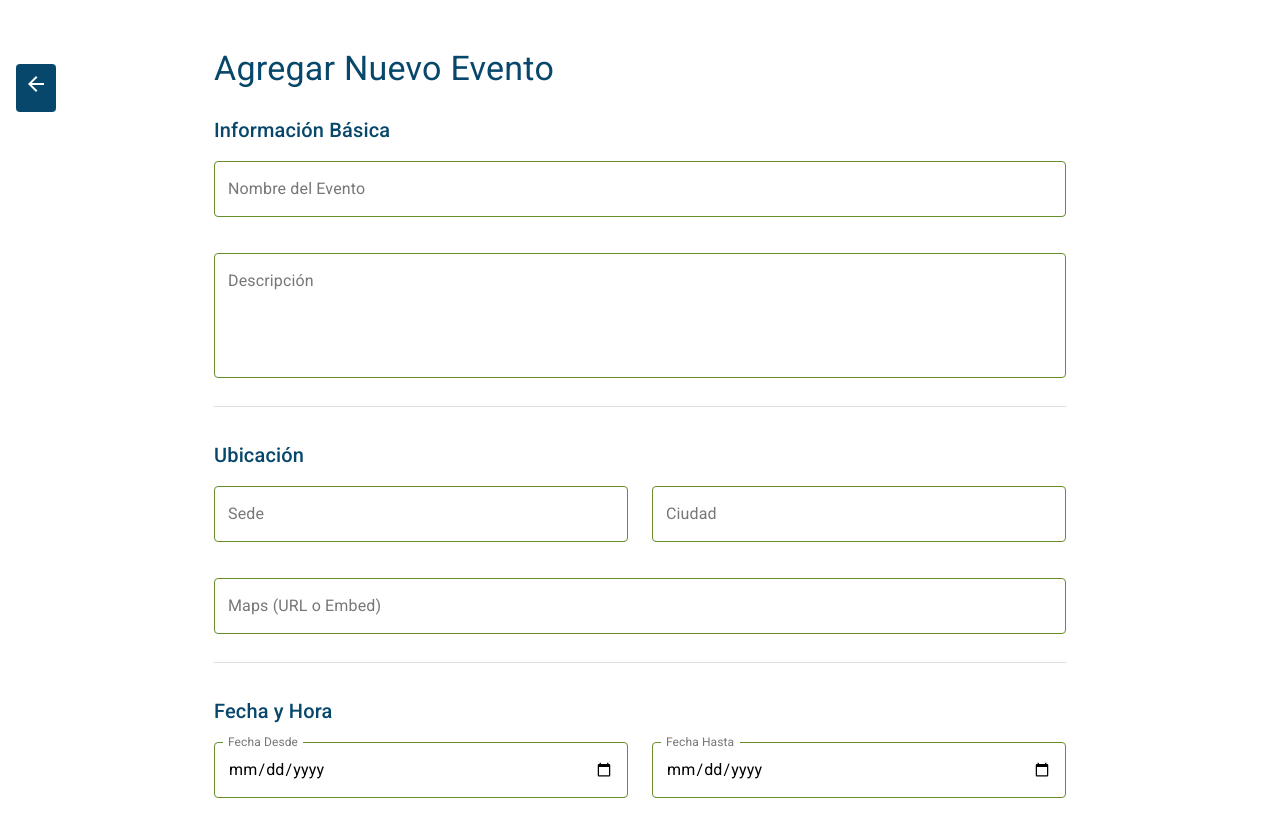
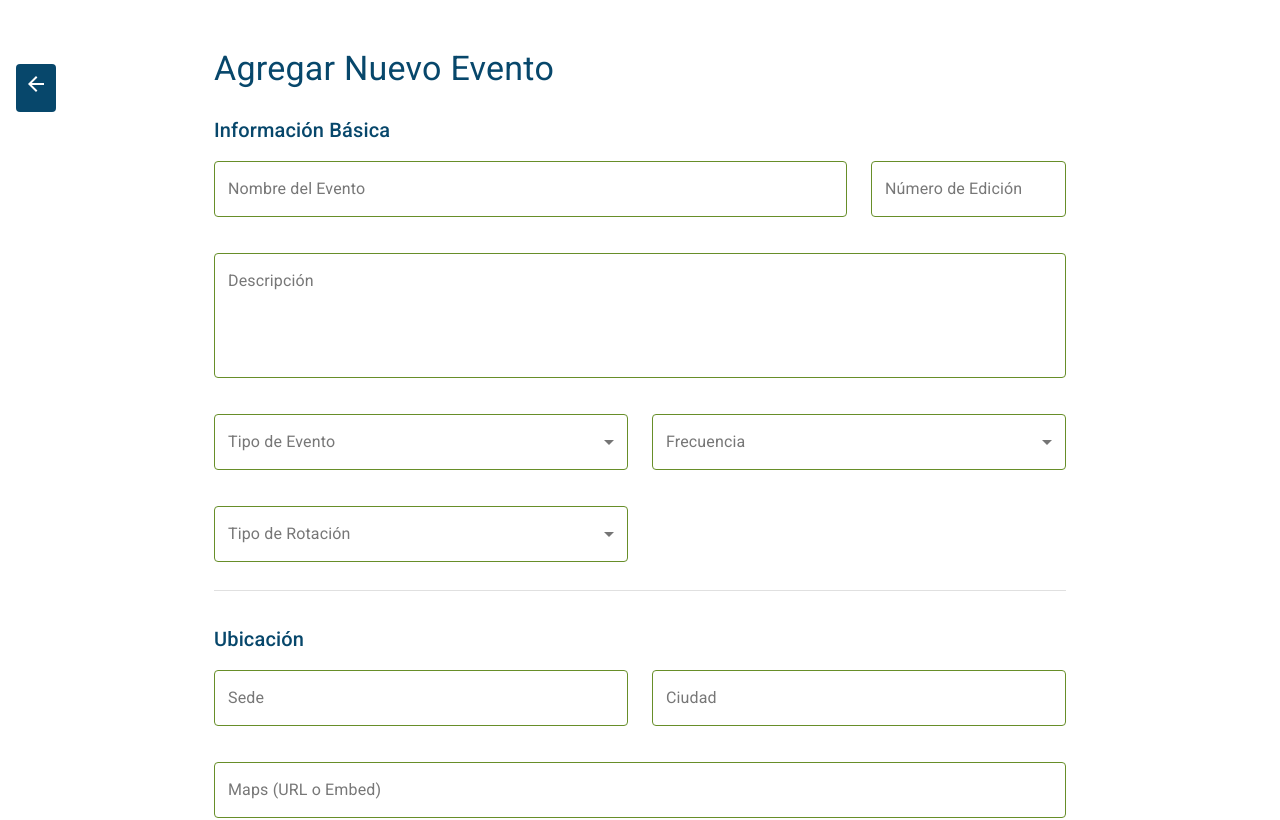
Before and after one commit to MarcosRillo/EATT, a Next.js app: page /dashboard/addEvent in a window 1280 px wide. Shown: the top 820 px of the page. Built offline with nearby package versions, Linux system fonts and the light colour scheme.

Commit message:
Agregando inputs en info basica

```diff
--- a/src/app/dashboard/addEvent/page.jsx
+++ b/src/app/dashboard/addEvent/page.jsx
@@ -18,8 +18,8 @@ import {
 } from "@mui/material";
 import Link from "next/link";
 import ArrowBackIcon from "@mui/icons-material/ArrowBack";
-import { useEvents } from "@/app/context/EventContext"; // Importa el hook
-import { useTheme } from "@mui/material/styles"; // Importa el hook para acceder al tema
+import { useEvents } from "@/app/context/EventContext";
+import { useTheme } from "@mui/material/styles";
 
 const eventTypes = [
   "Asociativos",
@@ -32,18 +32,20 @@ const eventTypes = [
 ];
 
 function AddEventPage() {
-  const theme = useTheme(); // Accede al tema
-  const { addEvent } = useEvents(); // Accede a la función addEvent desde el contexto
+  const theme = useTheme();
+  const { addEvent } = useEvents();
 
-  // State para los campos del formulario
   const [nombre, setNombre] = useState("");
+  const [numeroEdicion, setNumeroEdicion] = useState("");
   const [descripcion, setDescripcion] = useState("");
+  const [tipoRotacion, setTipoRotacion] = useState("");
   const [sede, setSede] = useState("");
   const [ciudad, setCiudad] = useState("");
   const [mapsUrl, setMapsUrl] = useState("");
   const [tipo, setTipo] = useState("");
   const [logo, setLogo] = useState(null);
   const [imagen, setImagen] = useState(null);
+  const [frecuencia, setFrecuencia] = useState("");
   const [asistenciaLocales, setAsistenciaLocales] = useState("");
   const [asistenciaNacionales, setAsistenciaNacionales] = useState("");
   const [asistenciaExtranjeros, setAsistenciaExtranjeros] = useState("");
@@ -62,12 +64,12 @@ function AddEventPage() {
   const handleAddEventSubmit = () => {
     const newEvent = {
       nombre,
+      numeroEdicion: numeroEdicion,
       descripcion,
       sede,
       ciudad,
       mapsUrl,
       dateTimes: dateTimes.map((dt) => ({
-        // Mapea el array de fechas y horas
         fechaDesde: dt.fechaDesde,
         fechaHasta: dt.fechaHasta,
         horaDesde: dt.horaDesde,
@@ -81,6 +83,8 @@ function AddEventPage() {
         national: asistenciaNacionales,
         foreign: asistenciaExtranjeros,
       },
+      frecuencia: frecuencia,
+      tipoRotacion: tipoRotacion,
       virtualTransmission: trasmisionVirtual,
       transmissionLink: trasmisionVirtual ? linkTransmisionVirtual : null,
       organizador,
@@ -109,6 +113,31 @@ function AddEventPage() {
       { fechaDesde: "", fechaHasta: "", horaDesde: "", horaHasta: "" },
     ]);
   };
+
+  const frequencyOptions = [
+    "Unico",
+    "Trismestral",
+    "Cuatrimestral",
+    "Semestral",
+    "Anual",
+    "Bienal",
+    "Trienal",
+    "Cuatrianual",
+    "Irregular",
+    "No sabe no contesta NS/NC",
+  ];
+
+  const rotationTypeOptions = [
+    "Local",
+    "Provincial",
+    "Regional",
+    "Nacional",
+    "Internacional - Mercosur",
+    "Internacional - Sudamerica",
+    "Internacional - Latinoamerica",
+    "Internacional - Panamerica",
+    "Internacional - Global",
+  ];
 
   const handleRemoveDateTime = (index) => {
     if (dateTimes.length > 1) {
@@ -154,27 +183,28 @@ function AddEventPage() {
         <ArrowBackIcon />
       </Link>
       <Container maxWidth="md" sx={{ mt: 6, paddingBottom: 4 }}>
-        {" "}
-        {/* Aumentando el margen superior */}
         <Typography variant="h4" component="h1" color="primary" gutterBottom>
-          {" "}
-          {/* Cambiando a h4 para menos énfasis */}
           Agregar Nuevo Evento
         </Typography>
         <Typography variant="h6" color="primary" gutterBottom sx={{ mt: 3 }}>
-          {" "}
-          {/* Añadiendo margen superior */}
           Información Básica
         </Typography>
         <Grid container spacing={3} mb={3}>
-          {" "}
-          {/* Aumentando el espaciado */}
-          <Grid item xs={12}>
+          <Grid item xs={12} sm={9}>
             <TextField
               label="Nombre del Evento"
               variant="outlined"
               value={nombre}
               onChange={(e) => setNombre(e.target.value)}
+            />
+          </Grid>
+          <Grid item xs={12} sm={3}>
+            <TextField
+              label="Número de Edición"
+              variant="outlined"
+              type="number"
+              value={numeroEdicion}
+              onChange={(e) => setNumeroEdicion(e.target.value)}
             />
           </Grid>
           <Grid item xs={12}>
@@ -186,6 +216,60 @@ function AddEventPage() {
               value={descripcion}
               onChange={(e) => setDescripcion(e.target.value)}
             />
+          </Grid>
+          <Grid item xs={12} sm={6}>
+            <FormControl fullWidth variant="outlined" margin="dense">
+              <InputLabel id="tipo-evento-label">Tipo de Evento</InputLabel>
+              <Select
+                labelId="tipo-evento-label"
+                id="tipo-evento"
+                value={tipo}
+                onChange={(e) => setTipo(e.target.value)}
+                label="Tipo de Evento"
+              >
+                {eventTypes.map((eventType) => (
+                  <MenuItem key={eventType} value={eventType}>
+                    {eventType}
+                  </MenuItem>
+                ))}
+              </Select>
+            </FormControl>
+          </Grid>
+          <Grid item xs={12} sm={6}>
+            <FormControl fullWidth variant="outlined" margin="dense">
+              <InputLabel id="frecuencia-label">Frecuencia</InputLabel>
+              <Select
+                labelId="frecuencia-label"
+                id="frecuencia"
+                value={frecuencia}
+                onChange={(e) => setFrecuencia(e.target.value)}
+                label="Frecuencia"
+              >
+                {frequencyOptions.map((option) => (
+                  <MenuItem key={option} value={option}>
+                    {option}
+                  </MenuItem>
+                ))}
+              </Select>
+            </FormControl>
+          </Grid>
+          <Grid item xs={12} sm={6}>
+            <FormControl fullWidth variant="outlined" margin="dense">
+              <InputLabel id="tipo-rotacion-label">Tipo de Rotación</InputLabel>
+              <Select
+                labelId="tipo-rotacion-label"
+                id="tipo-rotacion"
+                value={tipoRotacion}
+                onChange={(e) => setTipoRotacion(e.target.value)}
+                label="Tipo de Rotación"
+              >
+                {rotationTypeOptions.map((option) => (
+                  <MenuItem key={option} value={option}>
+                    {option}
+                  </MenuItem>
+                ))}
+              </Select>
+            </FormControl>
           </Grid>
         </Grid>
         <Divider sx={{ mb: 4 }} />
@@ -292,30 +376,6 @@ function AddEventPage() {
           <Button onClick={handleAddDateTime} color="primary">
             + Agregar otro día y hora
           </Button>
-        </Grid>
-        <Divider sx={{ mb: 4 }} />
-        <Typography variant="h6" color="primary" gutterBottom sx={{ mt: 3 }}>
-          Identidad
-        </Typography>
-        <Grid container spacing={3} mb={3}>
-          <Grid item xs={12} sm={6}>
-            <FormControl fullWidth variant="outlined">
-              <InputLabel id="tipo-evento-label">Tipo de Evento</InputLabel>
-              <Select
-                labelId="tipo-evento-label"
-                id="tipo-evento"
-                value={tipo}
-                onChange={(e) => setTipo(e.target.value)}
-                label="Tipo de Evento"
-              >
-                {eventTypes.map((eventType) => (
-                  <MenuItem key={eventType} value={eventType}>
-                    {eventType}
-                  </MenuItem>
-                ))}
-              </Select>
-            </FormControl>
-          </Grid>
         </Grid>
         <Divider sx={{ mb: 4 }} />
         <Typography variant="h6" color="primary" gutterBottom sx={{ mt: 3 }}>
```
